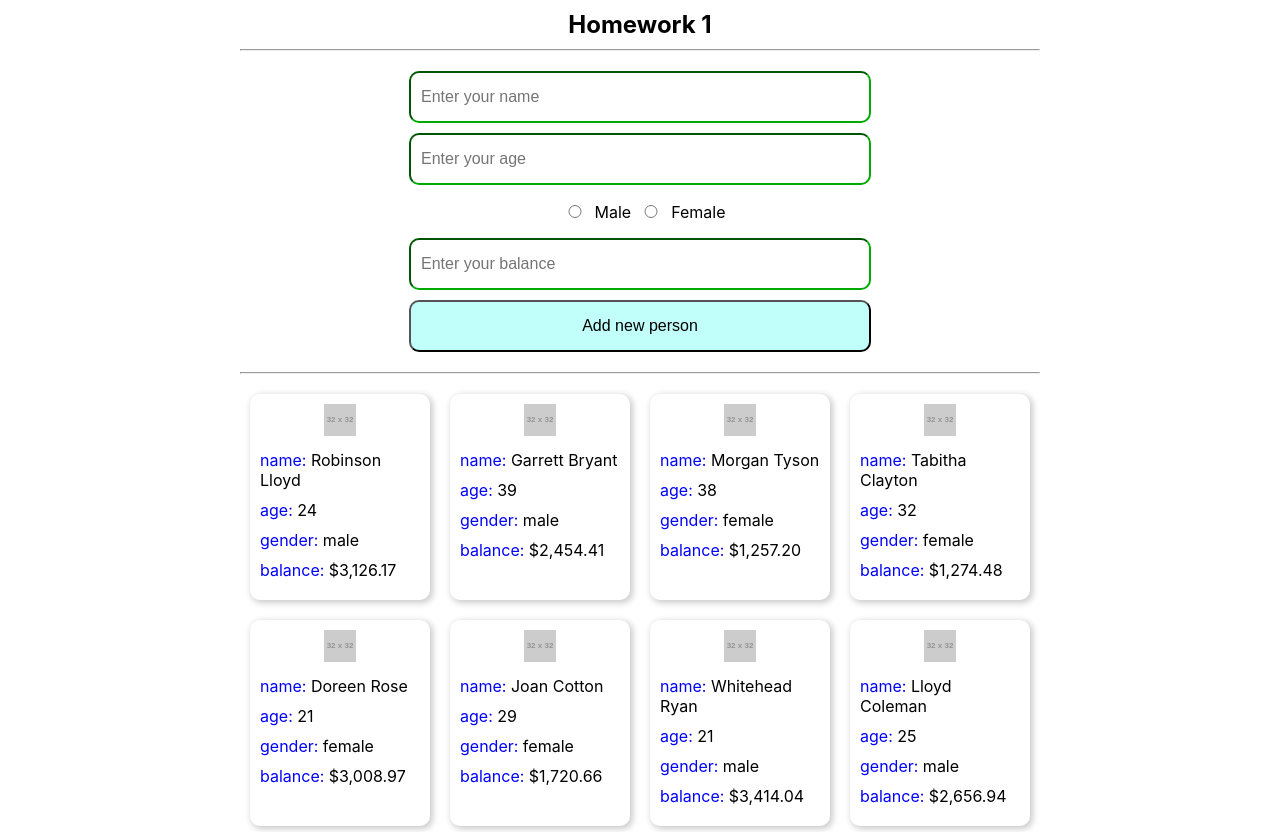
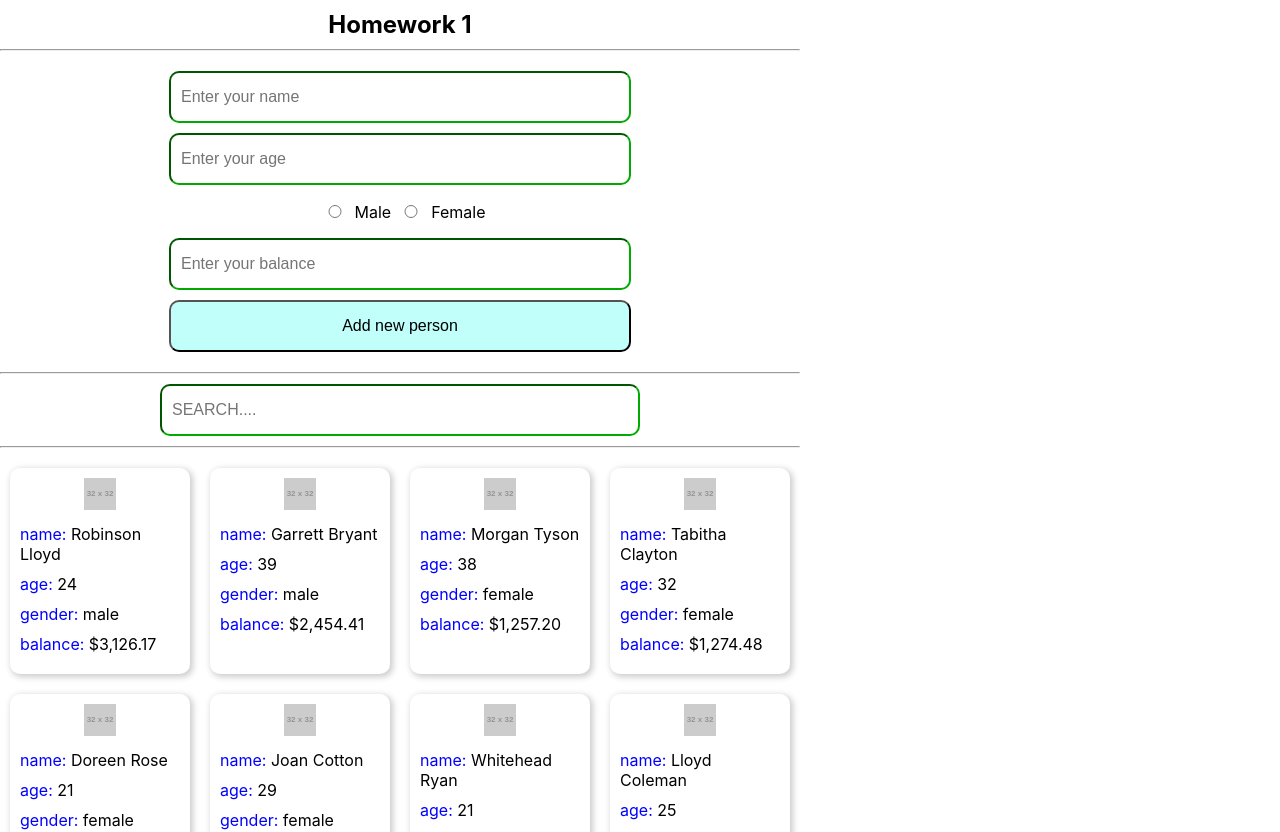
Before and after one commit to Raznaz/ReactHomeWorks, a React (Create React App) app: page / in a window 1280 px wide. Shown: the top 832 px of the page. Built offline with nearby package versions, Linux system fonts and the light colour scheme; the HTML template or start-up script is replaced by a standard one.

Commit message:
filterUser component

```diff
--- a/src/App.css
+++ b/src/App.css
@@ -8,5 +8,5 @@
 
 .container {
 	max-width: 800px;
-	margin: 0 auto;
+	margin: 0;
 }
--- a/src/App.js
+++ b/src/App.js
@@ -3,14 +3,22 @@ import AddCard from './component/AddCard';
 import CardList from './component/CardList';
 import { userData } from './userData';
 import './App.css';
+import FilterUser from './component/FilterUser';
 
 function App() {
 	const [userList, setUserList] = useState(userData);
+	const [userFilter, setUserFilter] = useState('');
 
 	const addNewCard = (card) => {
-		console.log(card);
+		// console.log(card);
 		setUserList([...userList, card]);
 	};
+
+	const userListFiltered = userList.filter((obj) =>
+		obj.name.toLowerCase().includes(userFilter.toLowerCase()),
+	);
+
+	console.log(userListFiltered);
 
 	return (
 		<div className="App">
@@ -19,7 +27,14 @@ function App() {
 				<hr />
 				<AddCard addNewCard={addNewCard} />
 				<hr />
-				<CardList userList={userList} />
+				<FilterUser
+					onChange={(e) => {
+						setUserFilter(e.target.value);
+					}}
+					value={userFilter}
+				/>
+				<hr />
+				<CardList userList={userListFiltered} />
 			</div>
 		</div>
 	);
--- /dev/null
+++ b/src/component/FilterUser.jsx
@@ -0,0 +1,11 @@
+import React from 'react';
+
+function FilterUser(props) {
+	return (
+		<div>
+			<input type="search" placeholder="SEARCH...." {...props} />
+		</div>
+	);
+}
+
+export default FilterUser;
```
